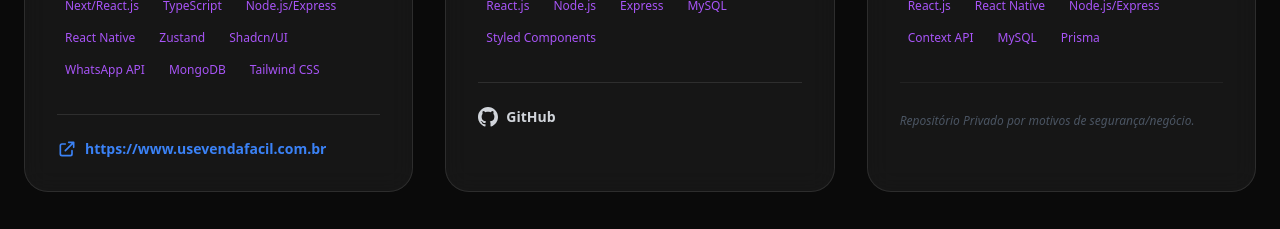
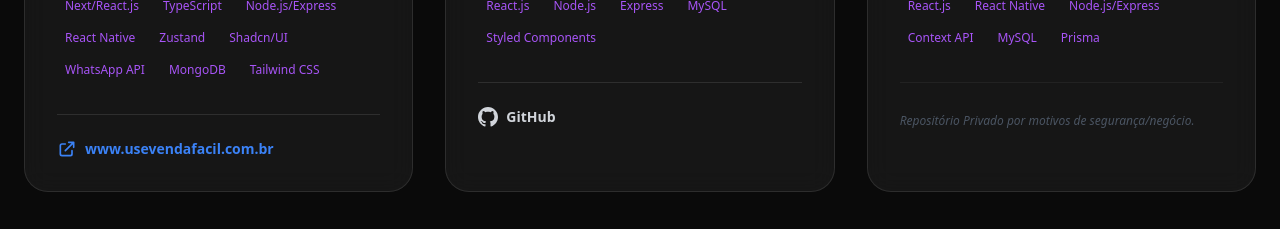
Before and after one commit to DanrleyDimasCN/meu-portfolio, a Next.js app: page / in a window 1280 px wide. Shown: the part 3340-3569 px from the top of the page. Built offline with nearby package versions, Linux system fonts and the light colour scheme.

Commit message:
fix: link

```diff
--- a/src/components/ProjectGallery.tsx
+++ b/src/components/ProjectGallery.tsx
@@ -98,7 +98,7 @@ export default function ProjectGallery() {
                                             className="text-sm font-semibold text-primary hover:text-white flex items-center gap-2 transition-colors"
                                         >
                                             <svg className="w-5 h-5" fill="none" stroke="currentColor" viewBox="0 0 24 24"><path strokeLinecap="round" strokeLinejoin="round" strokeWidth={2} d="M10 6H6a2 2 0 00-2 2v10a2 2 0 002 2h10a2 2 0 002-2v-4M14 4h6m0 0v6m0-6L10 14" /></svg>
-                                            {project.link}
+                                            www.usevendafacil.com.br
                                         </a>
                                     )}
                                 </div>
```
